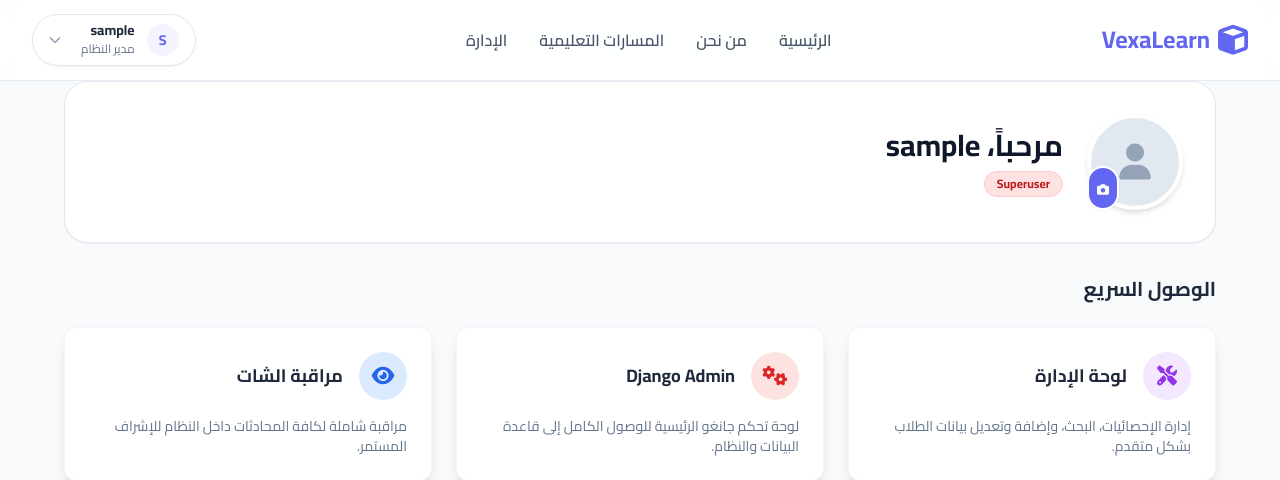
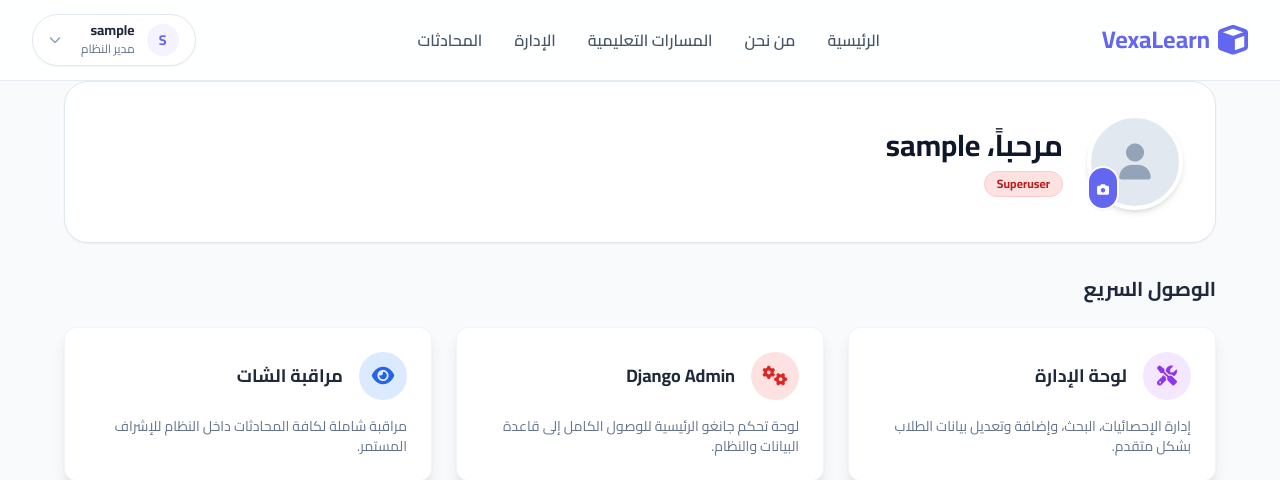
Before and after one commit to AliYasser29/VexaLearn, a Django app: page /profile/ in a window 1280 px wide. Shown: the top 480 px of the page. Run offline with Django 5.2, Linux system fonts and the light colour scheme; the visitor is signed in with stand-in values (Sample User, id 1); data that the repository does not hold is empty; parts of the project's set-up code (start-up, migrations or seed data) failed here and were passed over; some libraries are stand-ins or nearby versions.

Commit message:
feat: add universal chat links and restrict admin/chat monitor links in profile to superusers

```diff
--- a/core/context_processors.py
+++ b/core/context_processors.py
@@ -26,6 +26,7 @@ NAV_CONFIG = {
     'MANAGER': [
         {'label': 'لوحة الإدارة', 'url_name': 'admin:index', 'icon': 'fas fa-cogs'},
         {'label': 'الإحصائيات', 'url_name': 'core:admin_panel', 'icon': 'fas fa-chart-line'},
+        {'label': 'الدردشة', 'url_name': 'core:chat_home', 'icon': 'fas fa-comments'},
     ]
 }
 
--- a/core/templates/core/profile.html
+++ b/core/templates/core/profile.html
@@ -66,7 +66,9 @@
                 </div>
                 <p class="text-sm text-slate-500">إدارة الإحصائيات، البحث، وإضافة وتعديل بيانات الطلاب بشكل متقدم.</p>
             </a>
+            {% endif %}
 
+            {% if user.is_superuser %}
             <a href="/admin/" class="block bg-white shadow-lg rounded-xl p-6 border border-slate-100 hover:shadow-xl hover:-translate-y-1 transition-all duration-300 group">
                 <div class="flex items-center gap-4 mb-4">
                     <div class="w-12 h-12 rounded-full bg-red-100 text-red-600 flex items-center justify-center text-xl group-hover:scale-110 transition-transform">
--- a/templates/base_rtl.html
+++ b/templates/base_rtl.html
@@ -87,6 +87,7 @@
                         {% elif user.is_superuser or request.active_role == 'manager' %}
                             <a href="{% url 'admin:index' %}" class="text-slate-600 hover:text-primary font-semibold transition-colors">الإدارة</a>
                         {% endif %}
+                        <a href="{% url 'chat_home' %}" class="text-slate-600 hover:text-primary font-semibold transition-colors">المحادثات</a>
                     {% endif %}
                 </nav>
 
@@ -121,6 +122,10 @@
 
                                 <a href="{% url 'profile_view' %}" class="block px-4 py-2 text-sm text-slate-700 hover:bg-slate-50 hover:text-primary transition-colors">
                                     <i class="fas fa-user-circle ml-2 w-5 text-center"></i> ملفي الشخصي
+                                </a>
+
+                                <a href="{% url 'chat_home' %}" class="block px-4 py-2 text-sm text-slate-700 hover:bg-slate-50 hover:text-primary transition-colors">
+                                    <i class="fas fa-comments ml-2 w-5 text-center"></i> المحادثات
                                 </a>
 
                                 {% if request.active_role == 'student' %}
```
